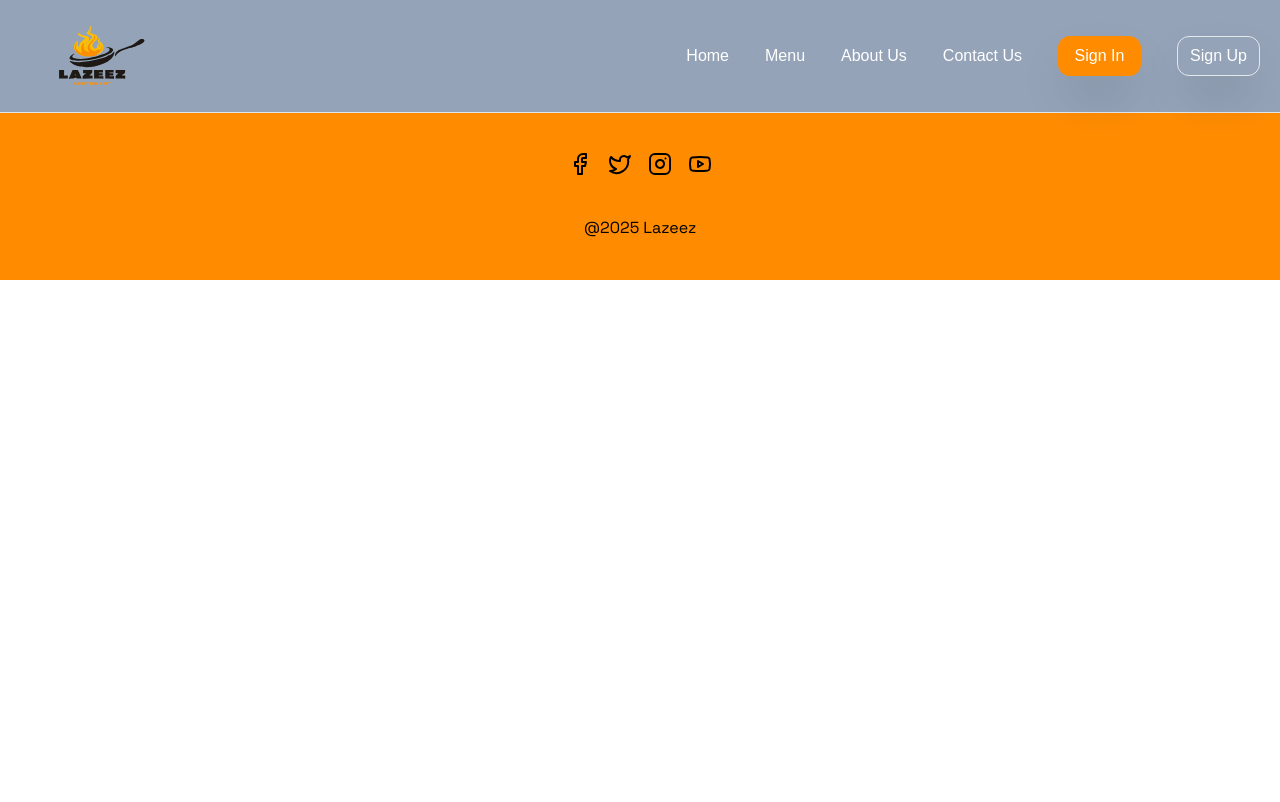
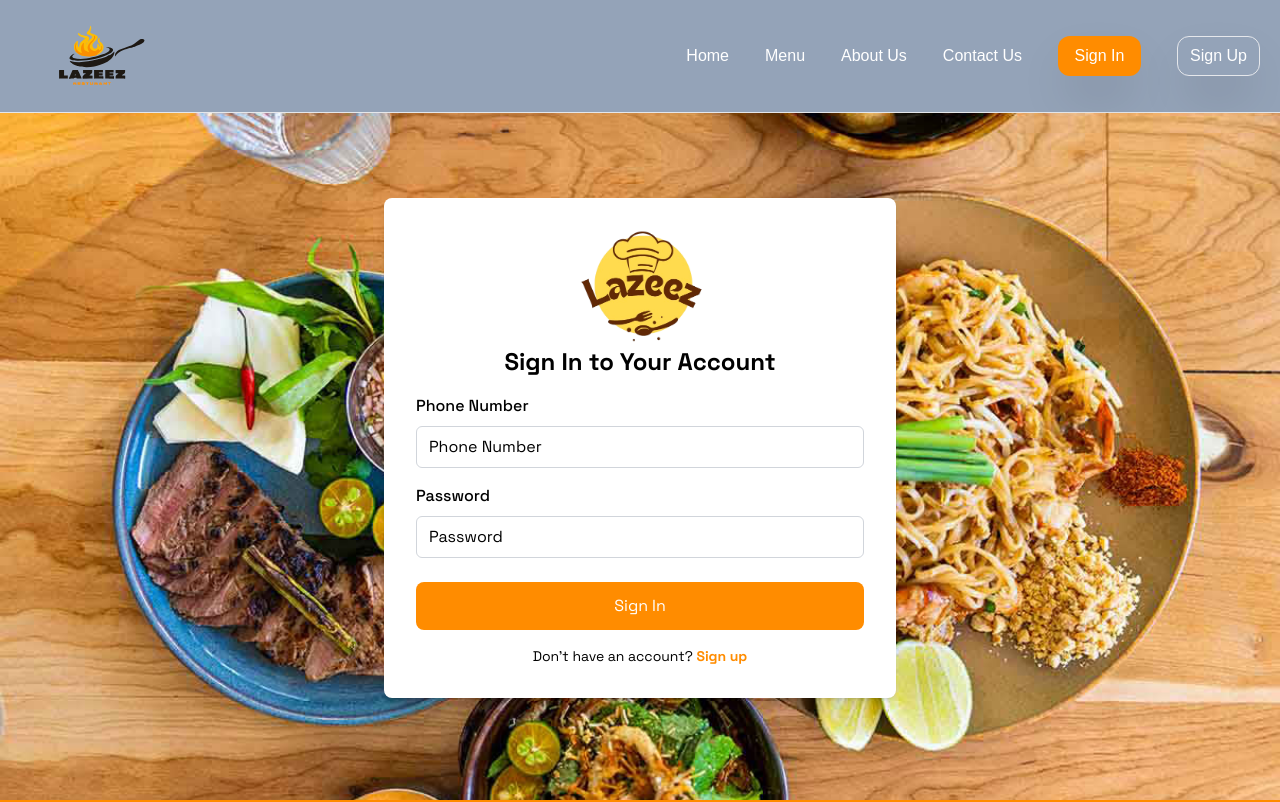
Before and after one commit to Raghdaa99/restaurant-website, a Vue app: page /signin in a window 1280 px wide. Shown: the top 802 px of the page. Built offline with nearby package versions, Linux system fonts and the light colour scheme; a web font is replaced by a local one.

Commit message:
add signin page

```diff
--- /dev/null
+++ b/src/components/auth/SignIn.vue
@@ -0,0 +1,125 @@
+
+<script lang="ts" setup>
+import { ref, computed } from "vue";
+import { useRouter } from "vue-router";
+import { useUserStore } from "@/stores/useUserStore";
+import Button from "@/components/UI/Button.vue";
+
+const router = useRouter();
+const userStore = useUserStore();
+const loginData = ref({
+ phone: "",
+ password: "",
+});
+
+const touched = ref<{ [key: string]: boolean }>({});
+
+const errors = computed(() => ({
+ phone: touched.value.phone &&
+   (isNaN(parseInt(loginData.value.phone)) || loginData.value.phone.length < 8),
+ password: touched.value.password && loginData.value.password.length < 6,
+}));
+
+function markTouched(field: string) {
+ touched.value[field] = true;
+}
+
+function handleLogin() {
+ const users = JSON.parse(localStorage.getItem("users") || "[]");
+ const user = users.find(u => u.phone === loginData.value.phone);
+
+ if (user) {
+   if (user.password === loginData.value.password) {
+     alert("Login Successful!");
+     router.push("/");
+   } else {
+     alert("Invalid password");
+     window.scrollTo(0, 0);
+   }
+ } else {
+   alert("No user found. Please sign up first.");
+ }
+}
+</script>
+
+<template>
+ <div class="main-section flex justify-center items-center min-h-screen font-space-grotesk pt-48 pb-24">
+   <div class="w-full max-w-lg p-8 bg-white rounded-lg shadow-md animate-fade-in">
+     <img
+       class="block mx-auto w-32 my-0 p-0"
+       src="../../assets/images/LazeezLogo-2.png"
+       alt=""
+     />
+     <h1 class="text-2xl font-bold text-center text-black mb-4">Sign In to Your Account</h1>
+
+     <form @submit.prevent="handleLogin">
+       <div class="mb-4">
+         <label for="phone" class="block text-black mb-2 font-medium">Phone Number</label>
+         <input
+           type="tel"
+           id="phone"
+           v-model="loginData.phone"
+           placeholder="Phone Number"
+           @blur="markTouched('phone')"
+           class="w-full px-3 py-2 border border-gray-300 rounded-md text-gray"
+         />
+         <p v-if="errors.phone" class="text-danger text-sm">Invalid phone number</p>
+       </div>
+
+       <div class="mb-6">
+         <label for="password" class="block text-black mb-2 font-medium">Password</label>
+         <input
+           type="password"
+           id="password"
+           v-model="loginData.password"
+           placeholder="Password"
+           @blur="markTouched('password')"
+           class="w-full px-3 py-2 border border-gray-300 rounded-md text-gray"
+         />
+         <p v-if="errors.password" class="text-danger text-sm">Password must be at least 6 characters</p>
+       </div>
+
+       <Button title="Sign In" class="w-full justify-center items-center button-hover-effect" />
+     </form>
+
+     <p class="mt-4 text-center text-gray text-sm">
+       Don't have an account?
+       <a href="/signup" class="text-primary hover:text-primary font-semibold">Sign up</a>
+     </p>
+   </div>
+ </div>
+</template>
+
+<style scoped>
+@keyframes fadeIn {
+ from {
+   opacity: 0;
+   transform: translateY(-20px);
+ }
+ to {
+   opacity: 1;
+   transform: translateY(0);
+ }
+}
+
+.animate-fade-in {
+ animation: fadeIn 2.0s ease-out forwards;
+}
+
+.button-hover-effect {
+ transition: transform 0.2s ease-in-out;
+}
+
+.button-hover-effect:hover {
+ transform: scale(1.05);
+}
+
+.main-section {
+ background-image: url('../../assets/images/signin/background.jpg');
+ background-size: cover;
+ background-position: center;
+ background-attachment: fixed;
+ background-color: white;
+ animation: backgroundReveal 2s ease-out forwards;
+}
+</style>
--- a/src/components/auth/SignUp.vue
+++ b/src/components/auth/SignUp.vue
@@ -82,7 +82,7 @@ function handleSubmit() {
 
       <p class="mt-4 text-center text-gray text-sm">
         Already have an account?
-        <a href="/sign-in" class="text-primary hover:text-primary font-semibold">Sign in</a>
+        <a href="/signin" class="text-primary hover:text-primary font-semibold">Sign in</a>
       </p>
     </div>
   </div>
--- a/src/router/index.ts
+++ b/src/router/index.ts
@@ -21,6 +21,10 @@
         path: "/signup",
         name: "SignUp",
         component: () => import("@/components/auth/SignUp.vue"),
+      },{
+        path: "/signin",
+        name: "SignIn",
+        component: () => import("@/components/auth/SignIn.vue"),
       },
     ],
   })
```
